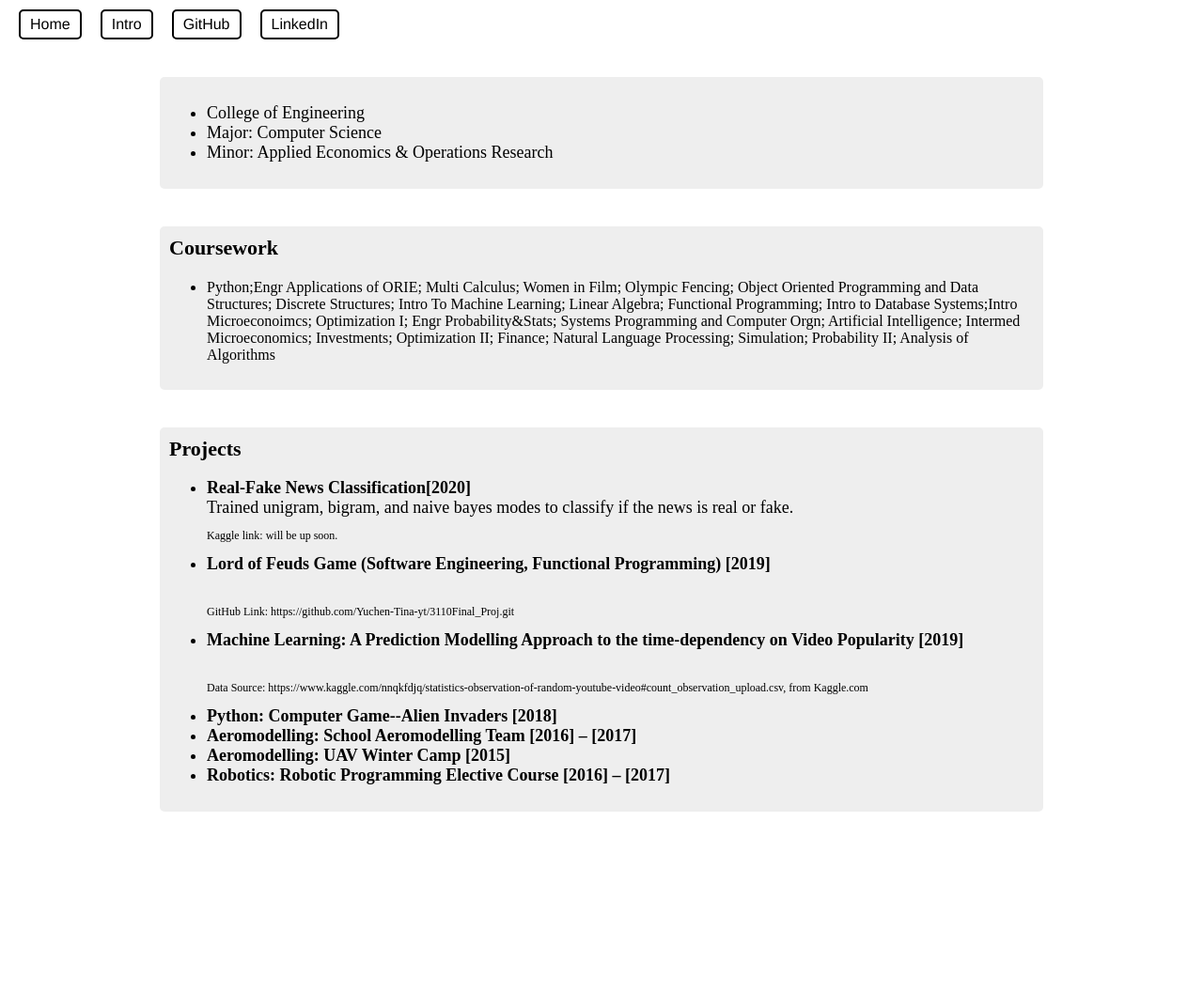
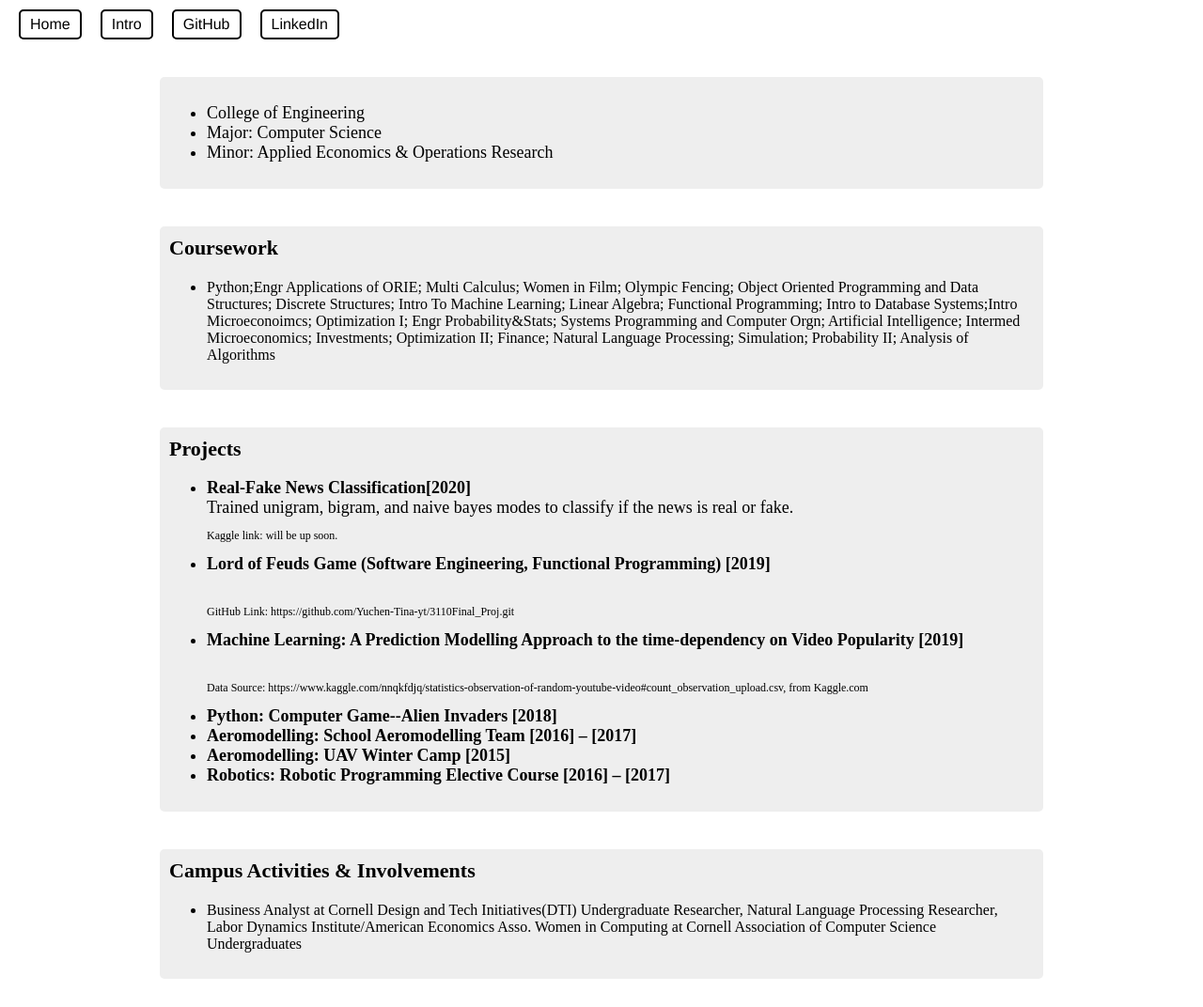
Before and after one commit to Yuchen-Tina-yt/Personal_Website, a plain HTML site: page resume.html in a window 1280 px wide. Shown: the whole page at 94% size. Before the commit the page ends 894 px from the top, so only its background shows below. Drawn offline with Linux system fonts and the light colour scheme.

Commit message:
Add files via upload

```diff
--- a/resume.html
+++ b/resume.html
@@ -92,6 +92,26 @@
       </p>
     </div>
 
+    <div class="resume-info">
+      <b style="font-family:'times new roman';font-size:22px;">Campus Activities & Involvements</b>
+      <p>
+      <ul style="font-family:'times new roman';font-size:18px;">
+        <li>
+          <p style="font-size:16px">
+            Business Analyst at Cornell Design and Tech Initiatives(DTI)
+            Undergraduate Researcher, Natural Language Processing
+            Researcher, Labor Dynamics Institute/American Economics Asso.
+            Women in Computing at Cornell
+            Association of Computer Science Undergraduates
+
+          </p>
+        </li>
+
+      </ul>
+      </p>
+
+    </div>
+
   </div>
 
 
```
